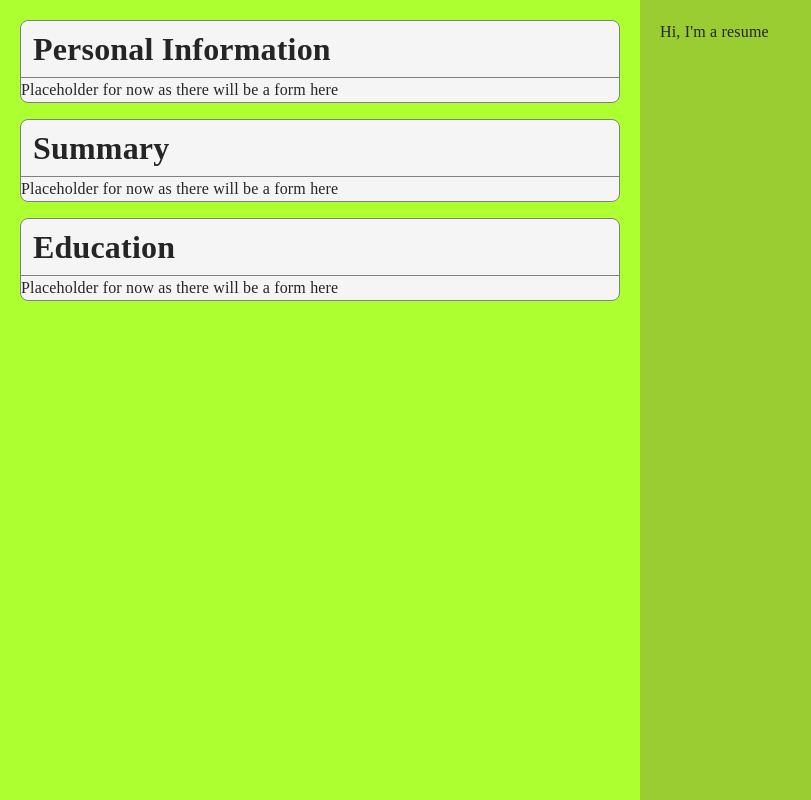
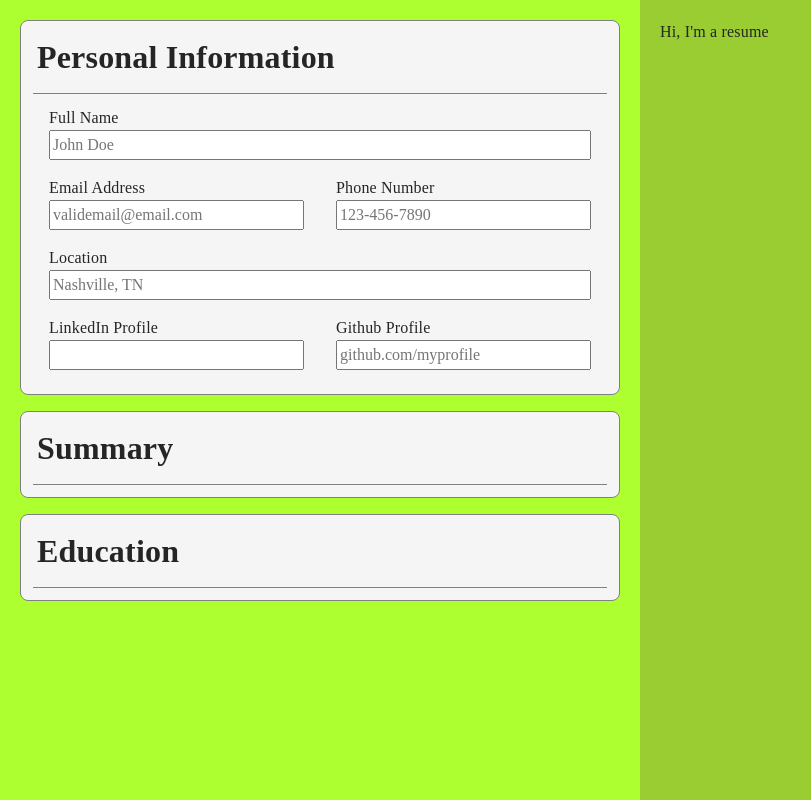
Before and after one commit to atleastonebearplease/CVApplication, a React (Vite) app: page / in a window 1280 px wide. Shown: the whole page, without its empty margins (0-811 px from the left). Built offline with nearby package versions, Linux system fonts and the light colour scheme.

Commit message:
feat: Basic form structure
- Added a drop down container
- Added a helper component to make a label + input group
- Added a class to contain two labels side by side

```diff
--- a/src/App.css
+++ b/src/App.css
@@ -27,10 +27,41 @@
   border-radius: var(--margin-xs);
   border-width: 1px;
 
+  padding: var(--margin-s);
+
   border: 1px solid grey;
 }
 
 .drop-down-section > h1 {
   border-bottom: 1px solid grey;
-  padding: var(--margin-xxs) var(--margin-xxs) var(--margin-xxs) var(--margin-s);
+  padding: 0 var(--margin-xxs) var(--margin-s) var(--margin-xxs);
 }
+
+.form-container {
+  padding-top: var(--margin-s);
+  padding-bottom: var(--margin-s);
+  display: flex;
+  flex-direction: column;
+  gap: var(--margin-m);
+}
+
+.label-input-group {
+  display: flex;
+  flex-direction: column;
+  margin-left: var(--margin-m);
+  margin-right: var(--margin-m);
+}
+
+.double-input-group-container {
+  display: flex;
+}
+
+.double-input-group-container > * {
+  flex: 1 1 0;
+}
+
+
+/*
+ I think we just need two CSS classes for this. Either it can be a div that divides the space evenly
+ between two inputs, or it is a single input that spans the line
+*/
--- a/src/App.jsx
+++ b/src/App.jsx
@@ -2,6 +2,7 @@ import { useState } from 'react';
 import './App.css';
 import { CVForm, DropDownSection } from "./CVForm.jsx";
 import { Resume } from "./Resume.jsx";
+import { PersonalInformationForm } from "./Forms.jsx";
 
 function App() {
   return (
@@ -9,7 +10,7 @@ function App() {
     <div className="app-container">
       <CVForm>
         <DropDownSection sectionName="Personal Information">
-
+          <PersonalInformationForm/>
         </DropDownSection>
         <DropDownSection sectionName="Summary">
 
--- a/src/CVForm.jsx
+++ b/src/CVForm.jsx
@@ -10,7 +10,6 @@ export function DropDownSection({ sectionName, children}) {
     return (
         <div className="drop-down-section">
             <h1>{sectionName}</h1>  {/* //TODO: Add a div and a drop down icon that can change with clicks */}
-            <p>Placeholder for now as there will be a form here</p>
             {children}
         </div>
     )
--- /dev/null
+++ b/src/Forms.jsx
@@ -0,0 +1,55 @@
+function LabelInputGroup({id, labelText, placeholder="", type="text"}) {
+    return (
+        <div className="label-input-group">
+            <label htmlFor={id}>{labelText}</label>
+            <input type={type} id={id} placeholder={placeholder}/>
+        </div>
+    )
+}
+
+export function PersonalInformationForm() {
+    return (
+        <div className="form-container">
+            <LabelInputGroup
+            id="full-name"
+            labelText="Full Name"
+            placeholder="John Doe">
+            </LabelInputGroup>
+
+            <div className="double-input-group-container">
+                <LabelInputGroup
+                id="email-address"
+                labelText="Email Address"
+                placeholder="validemail@email.com"
+                type="email">
+                </LabelInputGroup>
+                <LabelInputGroup
+                id="phone-number"
+                labelText="Phone Number"
+                placeholder="123-456-7890"
+                type="number">
+                </LabelInputGroup>
+            </div>
+            <LabelInputGroup
+            id="location"
+            labelText="Location"
+            placeholder="Nashville, TN"
+            >
+            </LabelInputGroup>
+            <div className="double-input-group-container">
+                <LabelInputGroup
+                id="linked-in-profile"
+                labelText="LinkedIn Profile"
+                placeholder=""
+                type="url">
+                </LabelInputGroup>
+                <LabelInputGroup
+                id="github-profile"
+                labelText="Github Profile"
+                placeholder="github.com/myprofile"
+                type="url">
+                </LabelInputGroup>
+            </div>
+        </div>
+    )
+}
```
